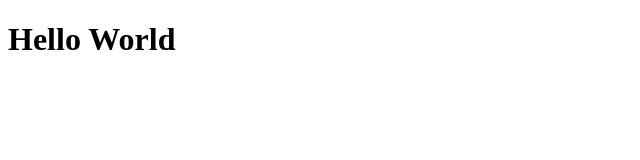
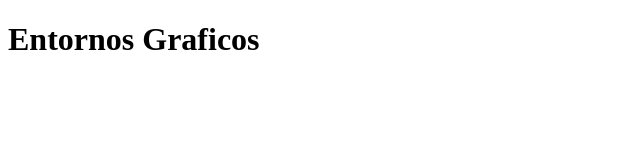
Before and after one commit to MartinOfi/EntornosGraficos, a plain HTML site: page index.html in a window 1280 px wide. Shown: the whole page, without its empty margins (0-640 px from the left). Drawn offline with Linux system fonts and the light colour scheme.

Commit message:
second Commit

```diff
--- a/index.html
+++ b/index.html
@@ -7,6 +7,6 @@
   <title>Document</title>
 </head>
 <body>
-  <h1>Hello World</h1>
+  <h1>Entornos Graficos</h1>
 </body>
 </html>
```
